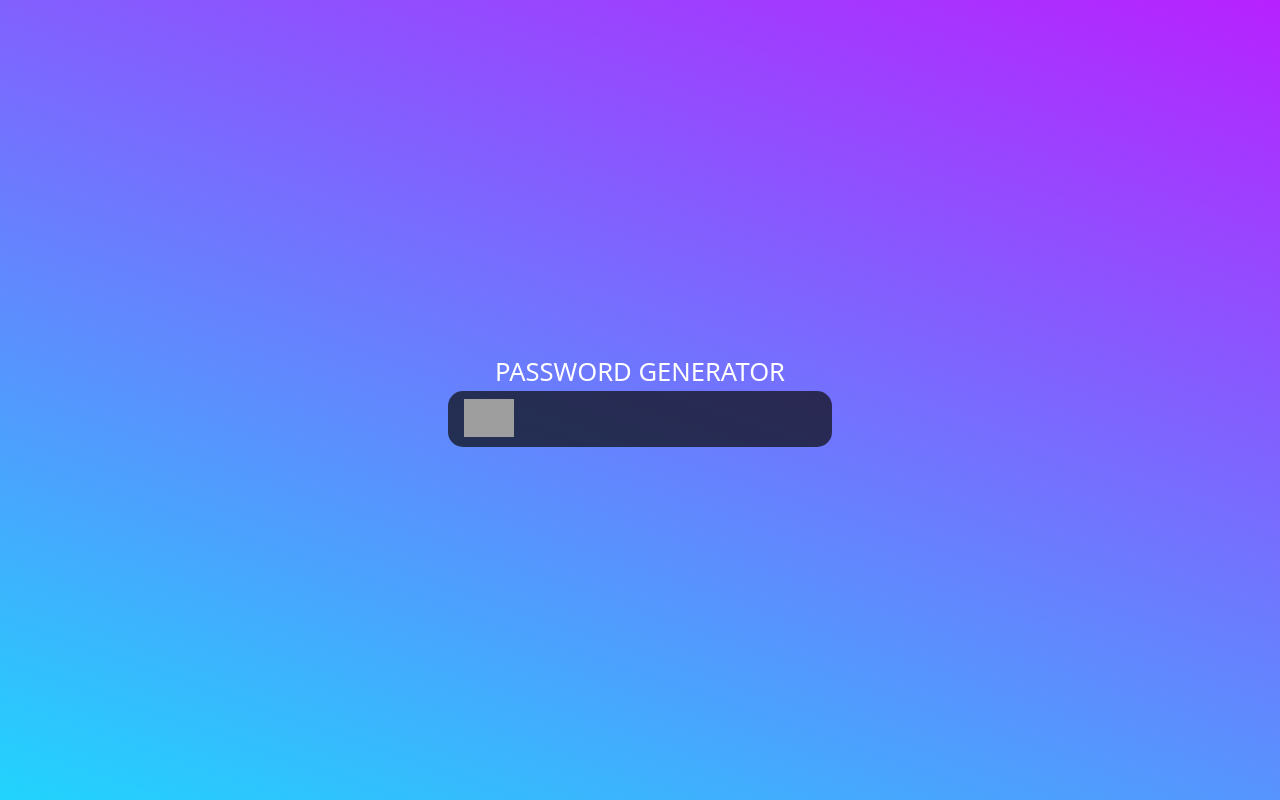
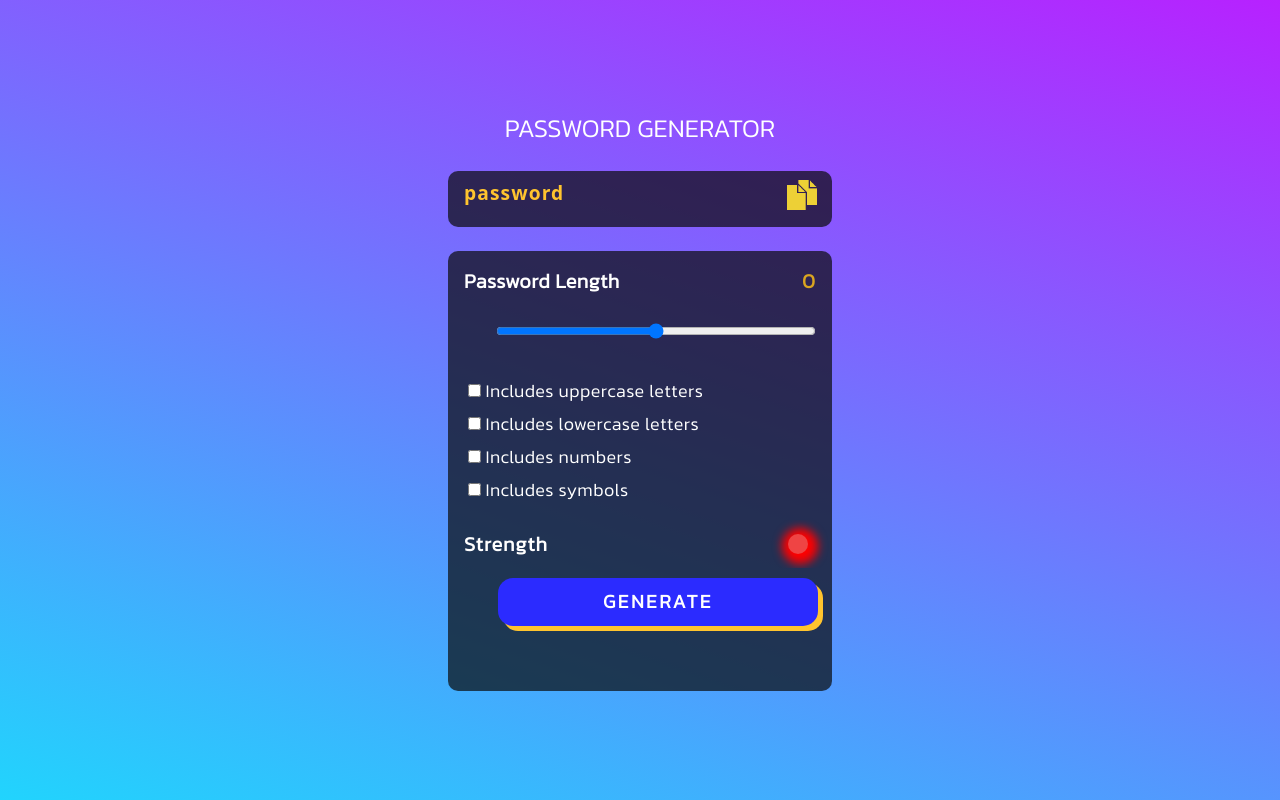
Before and after one commit to Ayu85/WebDev-Projects, a plain HTML site: page password_generator/index.html in a window 1280 px wide. Drawn offline with nearby package versions, Linux system fonts and the light colour scheme; grey boxes are pictures that could not be loaded.

Commit message:
finished pass gen

```diff
--- a/password_generator/app.js
+++ b/password_generator/app.js
@@ -0,0 +1,52 @@
+const length = document.querySelector("#length_selector");
+const showLen = document.querySelector("#length_value");
+const strengthColor = document.getElementById("strength_indicator");
+const btn = document.getElementById("generate_btn");
+const upper = document.getElementById("uppercase");
+const lower = document.getElementById("lowercase");
+const number = document.getElementById("number");
+const symbol = document.getElementById("symbol");
+const output = document.getElementById("show_pass");
+let password_length = 0;
+console.dir(length);
+const symbols = `"~!,./';[]=-@#$%^&*()_+<>?":{}|/*-+`;
+
+function handleSlider() {
+  console.log(length.value);
+  password_length = length.value;
+  showLen.innerHTML = password_length;
+}
+function getRandomInt(min, max) {
+  return Math.floor(Math.random() * (max - min) + min);
+}
+function getRandomNumber() {
+  return getRandomInt(0, 9);
+}
+function getRandomLower() {
+  return String.fromCharCode(getRandomInt(97, 123));
+}
+function getRandomUpper() {
+  return String.fromCharCode(getRandomInt(65, 91));
+}
+function getRandomSymbol() {
+  return symbols[getRandomInt(0, symbols.length)];
+}
+console.log(getRandomSymbol());
+btn.addEventListener("click", () => {
+  let finalPassword = "";
+  for (let i = 0; i < Math.ceil(password_length / 4); i++) {
+    let a = getRandomNumber();
+    let b = getRandomLower();
+    let c = getRandomSymbol();
+    let d = getRandomUpper();
+    finalPassword += a + b + c + d;
+  }
+  output.innerText = finalPassword.substring(0, password_length);
+  if (password_length > 5) {
+    strengthColor.style.background = "green";
+    strengthColor.style.boxShadow = "  2px 2px 10px 8px green";
+  } else {
+    strengthColor.style.background = "red";
+    strengthColor.style.boxShadow = "  2px 2px 10px 8px red";
+  }
+});
--- a/password_generator/index.html
+++ b/password_generator/index.html
@@ -5,8 +5,8 @@
     <meta charset="UTF-8">
     <meta name="viewport" content="width=device-width, initial-scale=1.0">
     <title>Password Generator | Generate strong passwords</title>
+    <script src="https://cdn.tailwindcss.com"></script>
     <link rel="stylesheet" href="style.css">
-    <script src="https://cdn.tailwindcss.com"></script>
 </head>
 
 <body>
@@ -14,11 +14,40 @@
         <div id="main_box">
             <div class="pass_heading w-96 h-78 ">
                 <h1>PASSWORD GENERATOR</h1>
+            </div>
+            <!-- paassword output -->
+            <div class="pass_output w-96 h-78"><span id="show_pass">password</span>
+                <img width="30" height="50" src="icons8-copy-50.png" alt="copy" id="copy_btn" />
+            </div>
+            <div class="w-96 h-78 " id="password_generator">
+                <!-- main password setting box -->
+                <div id="pass_length" class="text-white text-xl flex justify-between pl-4 pr-4 mt-4">
+                    <div class="text-xl text-white font-semibold tracking-wide">Password Length</div>
+                    <div class="text-[#daa520] font-bold tracking-wider" id="length_value">0</div>
+                </div>
+                <div id="slider">
+                    <!-- slider -->
+                    <input type="range" min="4" max="20" name="" id="length_selector" class="ml-12 mt-4 "
+                        oninput="handleSlider()">
+                </div>
+                <div class="mt-5 ml-5 text-white text-lg tracking-wide ">
+                    <!-- 4 radio buttons -->
+                    <input type="checkbox" id="uppercase" class="">
+                    <label for="uppercase">Includes uppercase letters</label><br>
+                    <input type="checkbox" id="lowercase" class="mt-3">
+                    <label for="lowercase">Includes lowercase letters</label><br>
+                    <input type="checkbox" id="numbers" class="mt-3">
+                    <label for="letters">Includes numbers</label><br>
+                    <input type="checkbox" id="symbols" class="mt-3">
+                    <label for="symbols">Includes symbols</label><br>
+                </div>
+                <div class=" flex justify-between items-center pl-4 pr-6 mt-4 h-12">
+                    <h1 class="text-xl text-white font-semibold tracking-wider">Strength</h1>
+                    <div id="strength_indicator" class="rounded-full w-5 h-5 bg-red-500"></div>
+                </div>
+                <button id="generate_btn">GENERATE</button>
 
             </div>
-            <div class="pass_output w-96 h-78"><span></span><img width="50" height="50"
-                    src="https://img.icons8.com/ios-filled/50/000000/copy.png" alt="copy" /></div>
-            <div class="w-96 h-78"></div>
         </div>
     </div>
 
--- a/password_generator/style.css
+++ b/password_generator/style.css
@@ -1,11 +1,11 @@
+@import url("https://fonts.googleapis.com/css2?family=Kanit:wght@300&display=swap");
 * {
   margin: 0;
   padding: 0;
   box-sizing: border-box;
   overflow: hidden;
 }
-#main_box {
-}
+
 #wrapper {
   width: 100%;
   height: 100vh;
@@ -18,19 +18,61 @@
 }
 .pass_heading {
   font-size: 1.6rem;
-  backdrop-filter: blur(55px);
   color: white;
   text-align: center;
+  font-family: "Kanit", sans-serif;
 }
 .pass_output {
   background-color: #090909b1;
   height: 7vh;
-  border-radius: 15px;
-  color: goldenrod;
+  border-radius: 10px;
+  color: #ffc42e;
   padding-left: 2vh;
   padding-top: 1vh;
   font-size: larger;
   font-weight: bolder;
   letter-spacing: 0.1ch;
   position: relative;
+  margin-top: 3vh;
 }
+#copy_btn {
+  position: absolute;
+  right: 15px;
+  cursor: pointer;
+  top: 9px;
+}
+#password_generator {
+  background-color: #090909b1;
+  height: 55vh;
+  margin-top: 3vh;
+  border-radius: 10px;
+  font-family: "Kanit", sans-serif;
+}
+
+input[type="range"] {
+  width: 40vh;
+  height: 5vh;
+}
+#strength_indicator {
+  box-shadow: 2px 2px 10px 8px red;
+}
+#generate_btn {
+  background-color: rgb(43, 43, 255);
+  width: 40vh;
+  height: 6vh;
+  margin-left: 50px;
+  margin-top: 10px;
+  box-shadow: 5px 5px #ffc42e;
+  border-radius: 15px;
+  letter-spacing: 0.2ch;
+  font-size: larger;
+  color: white;
+  font-weight: bolder;
+}
+#generate_btn:hover {
+  background: #000;
+  color: white;
+  border: 1px solid white;
+  transition: 0.2s all ease-in-out;
+  box-shadow: 5px 5px white;
+}
```
